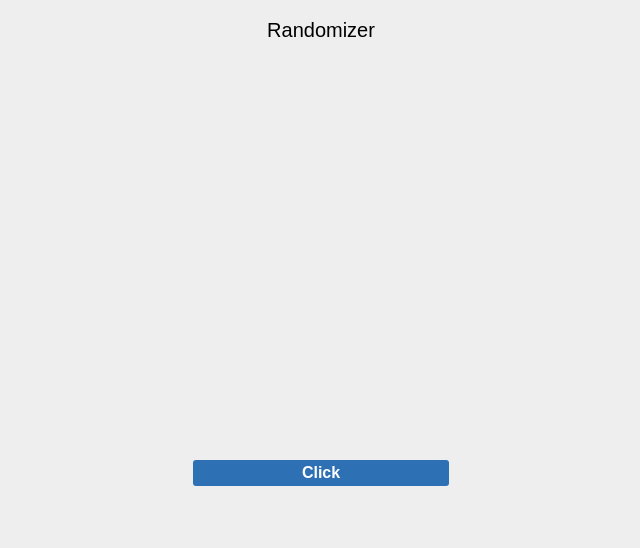
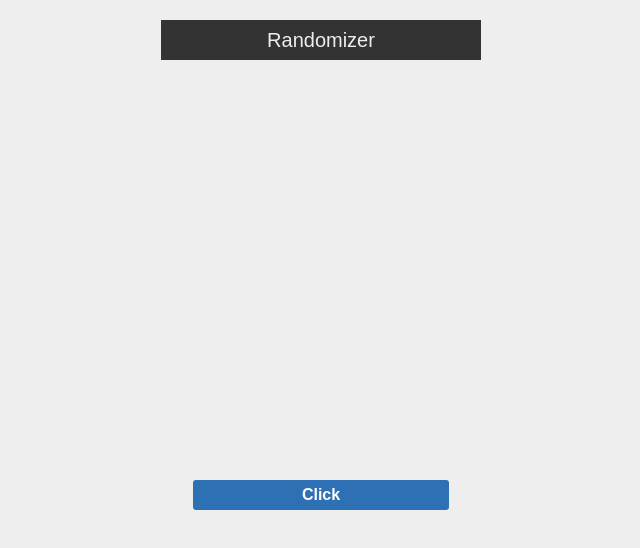
Before and after one commit to dh-utsuno/dh-utsuno.github.io, a plain HTML site: page randomizer/index.html in a window 1280 px wide. Shown: the whole page, without its empty margins (319-959 px from the left). Drawn offline with nearby package versions, Linux system fonts and the light colour scheme.

Commit message:
css file updated

```diff
--- a/randomizer/randomizer.css
+++ b/randomizer/randomizer.css
@@ -58,7 +58,7 @@ body, input, button, select, textarea{
 }
 main {
   width: 100%;
-  max-width: 760px;
+  max-width: 320px;
   margin: 0 auto;
   text-align: center;
 }
@@ -67,10 +67,13 @@ main section {
   padding: 20px 0;
 }
 main section h1 {
+  background: #333;
   font-size: 20px;
+  color: #eee;
+  padding: 10px 0;
 }
 main section ul {
-  width: 320px;
+  width: 100%;
   height: 420px;
   list-style: none;
   padding-top: 198px;
@@ -91,7 +94,7 @@ main section #randomize{
   font-weight: bold;
   font-size: 16px;
   color: #fff;
-  padding: 4px;
+  padding: 6px;
   border: none;
   border-radius: 3px;
   cursor: pointer;
```
